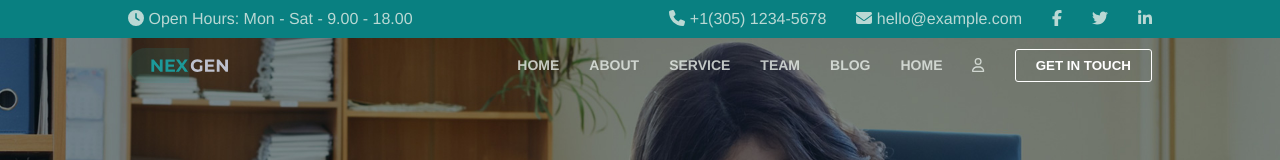
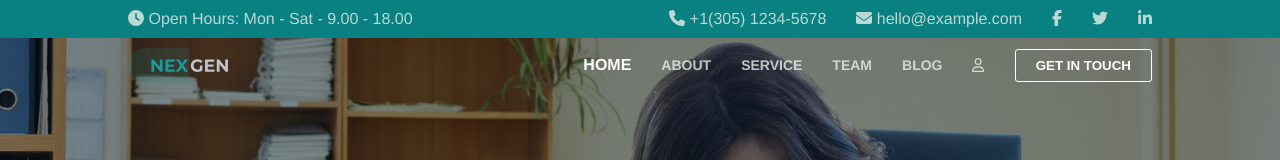
Before and after one commit to SimoCosz/proj-html-vuejs, a Vue app: page / in a window 1280 px wide. Shown: the top 160 px of the page. Built offline with nearby package versions, Linux system fonts and the light colour scheme; a small style sheet from the web is missing.

Commit message:
aggiunto active su navbar

```diff
--- a/src/components/IntroductionComponent.vue
+++ b/src/components/IntroductionComponent.vue
@@ -1,5 +1,5 @@
 <template>
-  <div class="container">
+  <div id="introduction" class="container">
     <h6 class="section-title"> {{sectionTitle}} </h6>
     <h2 class="title-light">Advisory <span>Performance</span> </h2>
     <p class="description">{{description}}</p>
--- a/src/components/JumboNav.vue
+++ b/src/components/JumboNav.vue
@@ -6,7 +6,7 @@
         </div>
         <div class="navbar">
           <ul>
-            <li v-for="(el, i) in navBar" :key="i">
+            <li v-for="(el, i) in navBar" :key="i" :class=" el.active == true ? 'active' : '' ">
               {{el.item}}
             </li>
             <li> <font-awesome-icon icon="fa-regular fa-user" /> </li>
@@ -32,21 +32,23 @@ export default {
       navBar: [
         {
           item: 'Home',
+          active: true,
         },
         {
           item: 'About',
+          active: false,
         },
         {
           item: 'Service',
+          active: false,
         },
         {
           item: 'Team',
+          active: false,
         },
         {
           item: 'Blog',
-        },
-        {
-          item: 'Home',
+          active: false,
         },
       ]
     }
@@ -84,6 +86,11 @@ export default {
       &:hover{
         color: white;
       }
+
+      &.active{
+        color: white;
+        font-size: 16px;
+      }
     }
   }
 }
```
